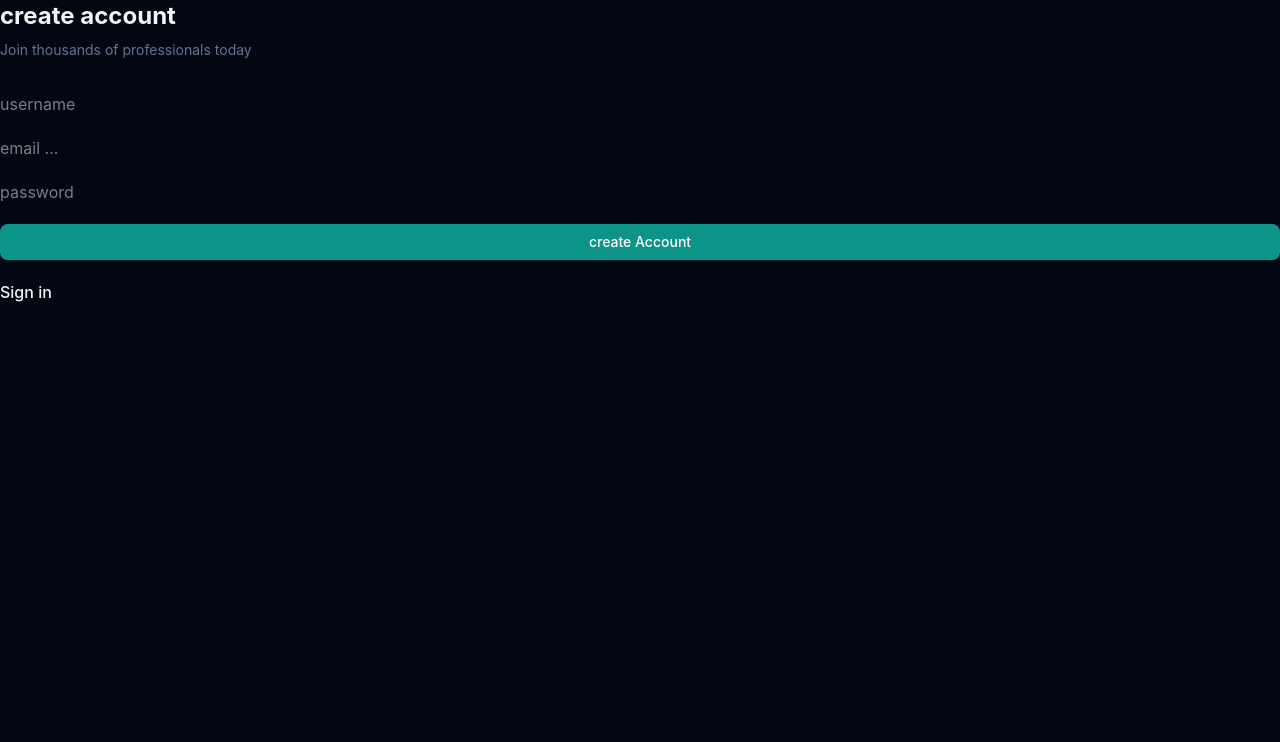
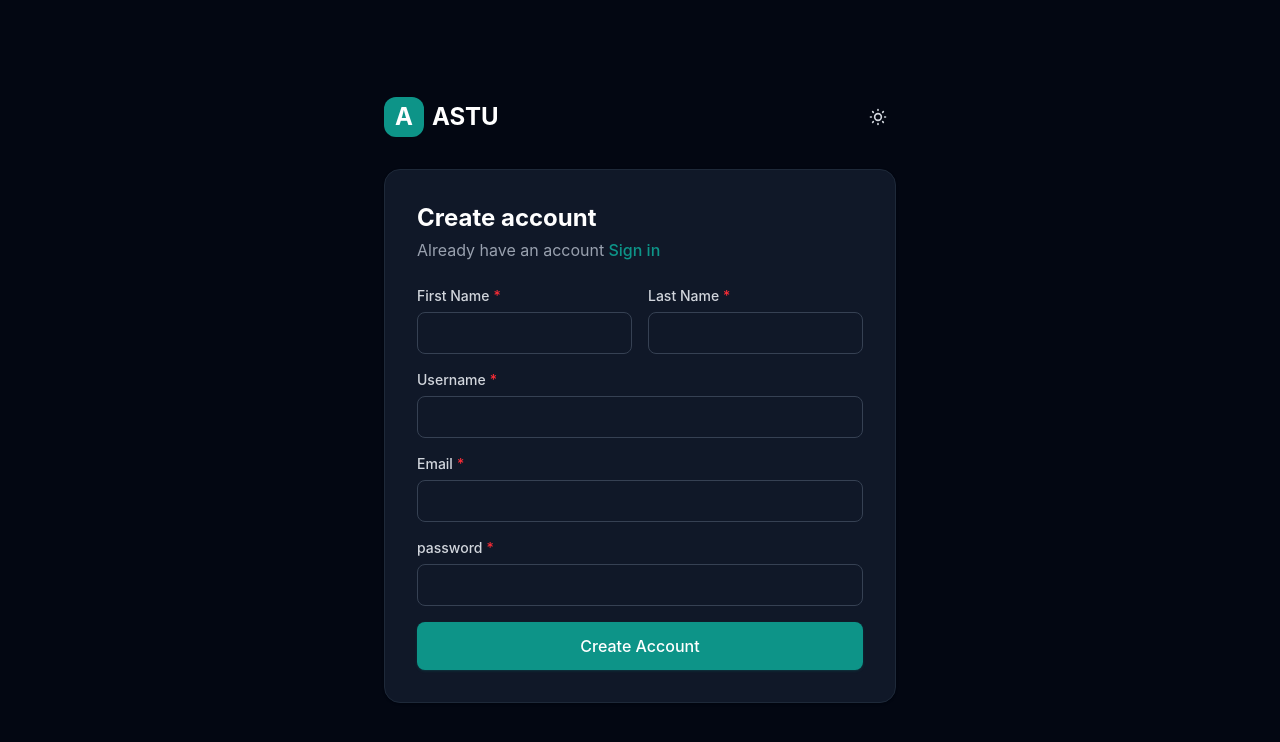
Before and after one commit to gedeno/project-7JAT, a React (Vite) app in the folder JAT_fe/: page /register in a window 1280 px wide. Shown: the top 742 px of the page. Built offline with nearby package versions, Linux system fonts and the light colour scheme.

Commit message:
the register page are modifide

```diff
--- a/JAT_fe/src/pages/auth/Registerpage.jsx
+++ b/JAT_fe/src/pages/auth/Registerpage.jsx
@@ -3,7 +3,8 @@ import { FiUser ,FiLock } from "react-icons/fi";
 import api from "./api";
 import axios from "axios";
 import {Navigate , useNavigate , Link} from 'react-router-dom'
-
+import { HiOutlineSun ,HiOutlineMoon } from "react-icons/hi";
+import { Input } from "../ui/input";
 import { Button } from "../ui/Button";
 export default function Regiserpage(){
     const [loading,setLoding] = useState({})
@@ -28,18 +29,41 @@ export default function Regiserpage(){
         })
     }
     return(
-        <div>
+        <div className="min-h-screen flex items-center justify-center p-6 bg-gray-50 dark:bg-gray-950">
+            <div className="w-full max-w-lg">
+                <div className="flex justify-between items-center mb-8">
+                    <Link className="flex items-center gap-2">
+                        <div className="w-10 h-10 rounded-xl bg-primary-600 flex items-center justify-center">
+                            <span className="text-2xl font-bold text-gray-900 dark:text-white">A</span>
+                        </div>
+                        <span className="text-2xl font-bold text-gray-900 dark:text-white">ASTU</span>
+                    </Link>
+                    <button className="p-2 rounded-lg text-gray-600 hover:bg-gray-200 dark:text-gray-300 dark:hover:bg-gray-800">
+                        <HiOutlineSun size={20}/>
+                    </button>
+                </div>
 
-        <h2 className="mb-2 text-2xl font-bold">create account</h2>
-        <p className="mb-8 text-sm text-slate-500" >Join thousands of professionals today</p>
-        <form className="space-y-5" onSubmit={fromsubmithandler} >
-            <input name="username"  onChange={inputChangehandler} type="text"  placeholder="username"/><br />
-            <input name="email" type="email" onChange={inputChangehandler} placeholder="email ..." /><br />
-            <input name="password" onChange={inputChangehandler} type="password" placeholder="password"/><br />
-            <Button type="submit" className="w-full">create Account</Button>
-            <Link to= "/login" className="font-medium text-brand-600 hover:underline"  >Sign in</Link>
+                <div className="bg-white dark:bg-gray-900 rounded-2xl border border-gray-200 dark:border-gray-800 p-8 shadow-sm">
+                    <h2 className="text-2xl font-bold text-gray-900 dark:text-white mb-1 ">Create account</h2>
+                    <p className="text-gray-500 dark:text-gray-400 mb-6">
+                        Already have an account
+                        <Link className="text-primary-600 hover:text-primary-700 font-medium"> Sign in</Link>
+                    </p>
+                    <form onSubmit={fromsubmithandler} className="space-y-4">
+                        <div className="grid grid-cols-2 gap-4">
+                            <Input name="first_name" onChange={inputChangehandler} required lable= 'First Name'/>
+                            <Input name= "last_name" onChange={inputChangehandler} required lable="Last Name"/>
+                        </div>
+                        <Input name='username' onChange={inputChangehandler} required lable="Username"/>
+                        <Input name='email' onChange={inputChangehandler} required lable="Email"/>
+                        <Input name='password' onChange={inputChangehandler} required lable='password'/>
 
-        </form>
+                        <Button className="w-full" size="lg">
+                            Create Account
+                        </Button>
+                    </form>
+                </div>
+            </div>
         </div>
     )
 }
--- a/JAT_fe/src/pages/jobs/home.jsx
+++ b/JAT_fe/src/pages/jobs/home.jsx
@@ -8,7 +8,7 @@ import {jwtDecode} from 'jwt-decode'
 
 
 export const Home = () => {
-  const [user, setUser] = useState([]);
+  const [user, setUser] = useState({});
 
   useEffect(() => {
     const token = localStorage.getItem('access')
@@ -16,14 +16,12 @@ export const Home = () => {
     const id = decoded.user_id
     api.get(`/users/user/${id}`)
       .then((res) => {
-        console.log(res.data);
         setUser(res.data);
       });
   }, []);
-
   return (
     <>
-      <h1></h1>
+      <h1>Name: {user.username}</h1>
       <h1>Hello world</h1>
     </>
   );
--- a/JAT_fe/src/pages/ui/Navbar.jsx
+++ b/JAT_fe/src/pages/ui/Navbar.jsx
@@ -3,6 +3,7 @@ import { IoLogOutOutline } from 'react-icons/io5'
 import { HiOutlineSun ,HiOutlineMoon ,HiOutlineBell } from 'react-icons/hi'
 import api from '../auth/api'
 import { useState ,useEffect } from 'react'
+import {jwtDecode} from 'jwt-decode'
 export const Navbar = ({onMenuToggle}) => {
   const [getdata , setgetdata ] = useState([])
   useEffect(()=>{
@@ -13,7 +14,18 @@ export const Navbar = ({onMenuToggle}) => {
     })
   },[])
 
+  const [user, setUser] = useState({});
+  useEffect(() => {
+    const token = localStorage.getItem('access')
+    const decoded = jwtDecode(token)
+    const id = decoded.user_id
+    api.get(`/users/user/${id}`)
+      .then((res) => {
+        setUser(res.data);
+      });
+  }, []);
 
+  const userF =user?.username?.[0]
     return (
       <header className="sticky top-0 z-40 bg-white/80 dark:bg-gray-900/80  backdrop-blur-md  border-b border-gray-200 dark:border-gray-800" >
         <div className='flex items-center justify-between h-16 px-4 lg:px-6'>
@@ -37,10 +49,10 @@ export const Navbar = ({onMenuToggle}) => {
             </button>
             <Link className='hidden sm:flex  items-center gap-2 px-3 py-1.5 rounded-lg hover:bg-gray-100 dark:hover:bg-gray-800 transition-colors'>
               <div className='h-8 w-8 rounded-full bg-primary-100 dark:bg-primary-900 flex items-center justify-center '>
-                <span className='text-primary-700 dark: text-primary-300 text-xl font-bold '>G</span>
+                <span className='text-primary-700 dark: text-primary-300 text-xl font-bold'>{userF}</span>
               </div>
               <div className='text-left '>
-                <p className='text-sm font-medium text-gray-900 dark:text-white'>Gedish</p>
+                <p className='text-sm font-medium text-gray-900 dark:text-white'>{user.username}</p>
                 <p className='text-xs text-gray-500 capitalize '>User</p>
               </div>
             </Link>
```
Also changed, not shown: 2 other files (tests, documents, lock files or other folders).
